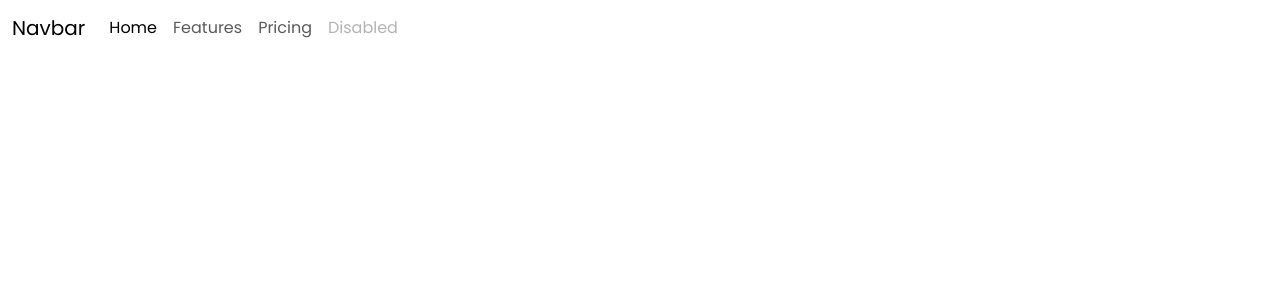
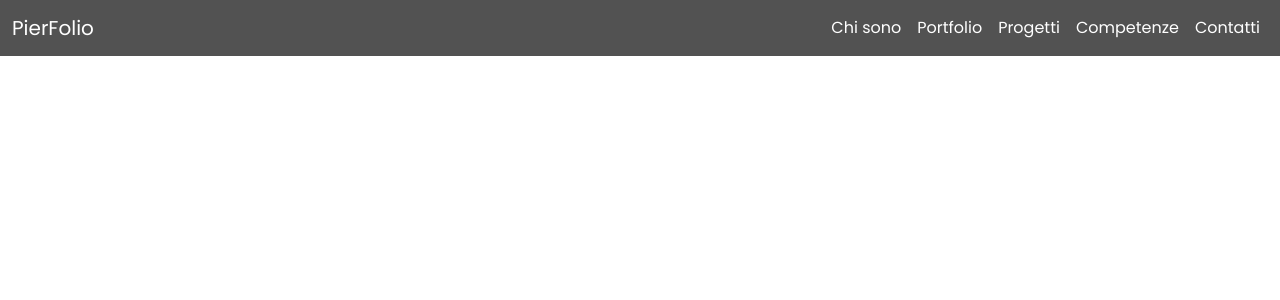
Before and after one commit to PierluigiPapa/PierFolio, a Vue app: page / in a window 1280 px wide. Shown: the top 300 px of the page. Built offline with nearby package versions, Linux system fonts and the light colour scheme.

Commit message:
feat: added header

```diff
--- a/package.json
+++ b/package.json
@@ -10,6 +10,11 @@
   },
   "dependencies": {
     "@fontsource/poppins": "^5.0.14",
+    "@fortawesome/fontawesome-svg-core": "^6.5.2",
+    "@fortawesome/free-brands-svg-icons": "^6.5.2",
+    "@fortawesome/free-regular-svg-icons": "^6.5.2",
+    "@fortawesome/free-solid-svg-icons": "^6.5.2",
+    "@fortawesome/vue-fontawesome": "^3.0.6",
     "bootstrap": "^5.3.3",
     "sass": "^1.77.1",
     "vue": "^3.4.21"
--- a/src/components/header/AppHeader.vue
+++ b/src/components/header/AppHeader.vue
@@ -1,4 +1,5 @@
 <script>
+
 export default {
     name: 'AppHeader',
 }
@@ -7,41 +8,61 @@ export default {
 <template>
   <nav class="navbar navbar-expand-lg">
     <div class="container-fluid">
-      <a class="navbar-brand" href="#">Navbar</a>
-      <button class="navbar-toggler" type="button" data-bs-toggle="collapse" data-bs-target="#navbarNav" aria-controls="navbarNav" aria-expanded="false" aria-label="Toggle navigation">
-        <span class="navbar-toggler-icon"></span>
-      </button>
+      <!-- // SECTION LOGO_NAVBAR // -->
+      <div class="navbar-header">
+        <a class="navbar-brand" href="#">PierFolio</a>
+      </div>
+      <!-- // SECTION LOGO_NAVBAR // -->
 
+      <!-- // SECTION LINK_NAVBAR_RIGHT // -->
+      <div class="navbar-right">
         <div class="collapse navbar-collapse" id="navbarNav">
           <ul class="navbar-nav">
             <li class="nav-item">
-            <a class="nav-link active" aria-current="page" href="#">Home</a>
+              <a class="nav-link" href="#">Chi sono</a>
             </li>
 
             <li class="nav-item">
-            <a class="nav-link" href="#">Features</a>
+              <a class="nav-link" href="#">Portfolio</a>
             </li>
 
             <li class="nav-item">
-            <a class="nav-link" href="#">Pricing</a>
+              <a class="nav-link" href="#">Progetti</a>
             </li>
 
             <li class="nav-item">
-            <a class="nav-link disabled" aria-disabled="true">Disabled</a>
+              <a class="nav-link" href="#">Competenze</a>
+            </li>
+
+            <li class="nav-item">
+              <a class="nav-link" href="#">Contatti</a>
             </li>
           </ul>
         </div>
+        <!-- // SECTION LINK_NAVBAR_RIGHT // -->
+      </div>
     </div>
   </nav>
+</template>
 
 
-</template>
 
 <style lang="scss">
 @use "../../styles/partials/variables.scss" as *;
 
 nav {
   font-family: "Poppins", sans-serif;
+  background-color: #525252;
+
+  .nav-link,
+  .navbar-brand {
+    color: white;
+  }
+
+  .nav-link:hover,
+  .navbar-brand:hover {
+    color: black;
+  }
 }
 
 </style>
--- a/src/main.js
+++ b/src/main.js
@@ -2,5 +2,12 @@ import { createApp } from 'vue'
 import App from './App.vue'
 import 'bootstrap/dist/css/bootstrap.css';
 
+import { library } from "@fortawesome/fontawesome-svg-core";
 
-createApp(App).mount('#app')
+import { FontAwesomeIcon } from "@fortawesome/vue-fontawesome";
+
+import { faLinkedin } from "@fortawesome/free-brands-svg-icons";
+
+library.add(faLinkedin);
+
+createApp(App).component("font-awesome-icon", FontAwesomeIcon).mount("#app");
```
Also changed, not shown: 1 other file (tests, documents, lock files or other folders). Lines whose indentation alone changed are shown as unchanged.
